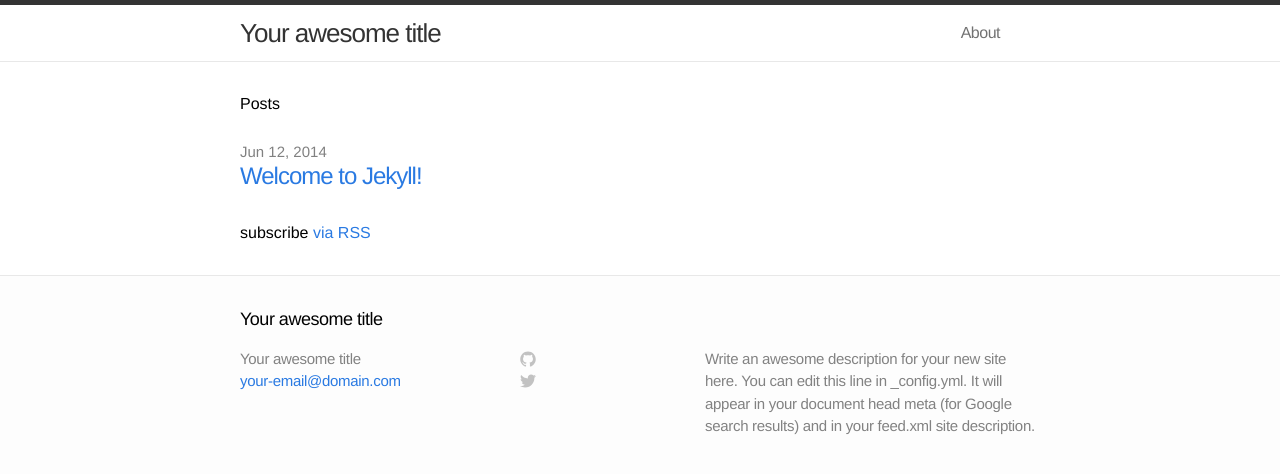
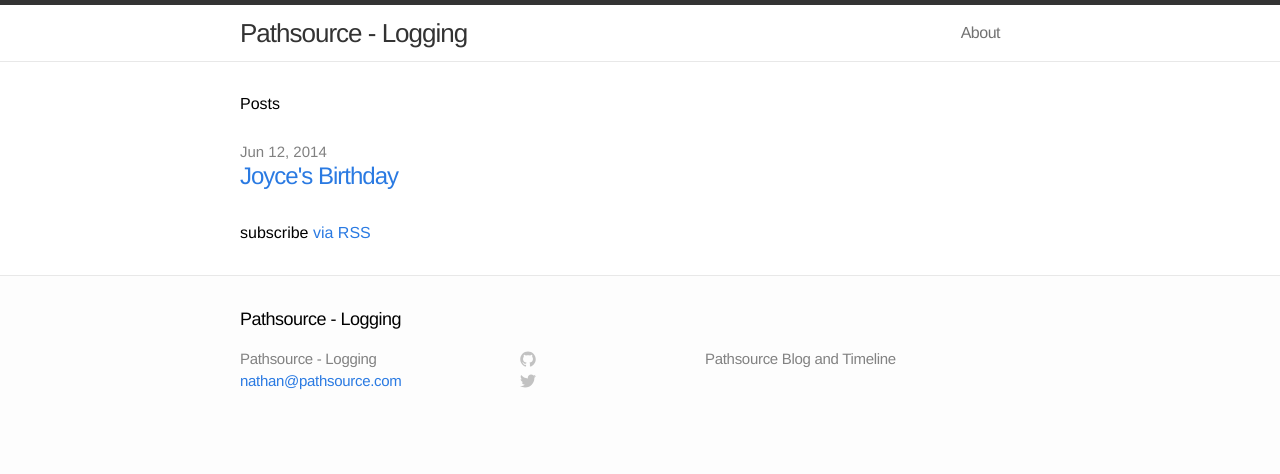
Before and after one commit to pathsource/pathsource.github.com, a Jekyll site: the page built from index.html, in a window 1280 px wide. Shown: the top 474 px of the page. Built offline with Jekyll 4.4.1, drawn with Linux system fonts in a browser that asks for light colours.

```diff
--- a/_config.yml
+++ b/_config.yml
@@ -1,9 +1,9 @@
 # Site settings
-title: Your awesome title
-email: your-email@domain.com
-description: "Write an awesome description for your new site here. You can edit this line in _config.yml. It will appear in your document head meta (for Google search results) and in your feed.xml site description."
+title: Pathsource - Logging
+email: nathan@pathsource.com
+description: "Pathsource Blog and Timeline"
 baseurl: ""
-url: "http://yourdomain.com"
+url: "http://pathsource.github.com"
 
 # Build settings
 markdown: kramdown
--- a/_includes/head.html
+++ b/_includes/head.html
@@ -8,5 +8,6 @@
 
     <!-- Custom CSS -->
     <link rel="stylesheet" href="{{ "/css/main.css" | prepend: site.baseurl }}">
+    <link rel="stylesheet" href="{{ "/css/template.css" | prepend: site.baseurl }}">
 
 </head>
--- /dev/null
+++ b/css/template.css
@@ -0,0 +1,3 @@
+img {
+  max-width: 600px;
+}
```
Also changed, not shown: _posts/2014-06-12-joyce-birthday.markdown (added, +10 -0 lines), _posts/2014-06-12-welcome-to-jekyll.markdown (deleted, +0 -24 lines), images/1.jpg (added), images/3.jpg (added), 2 other files.
